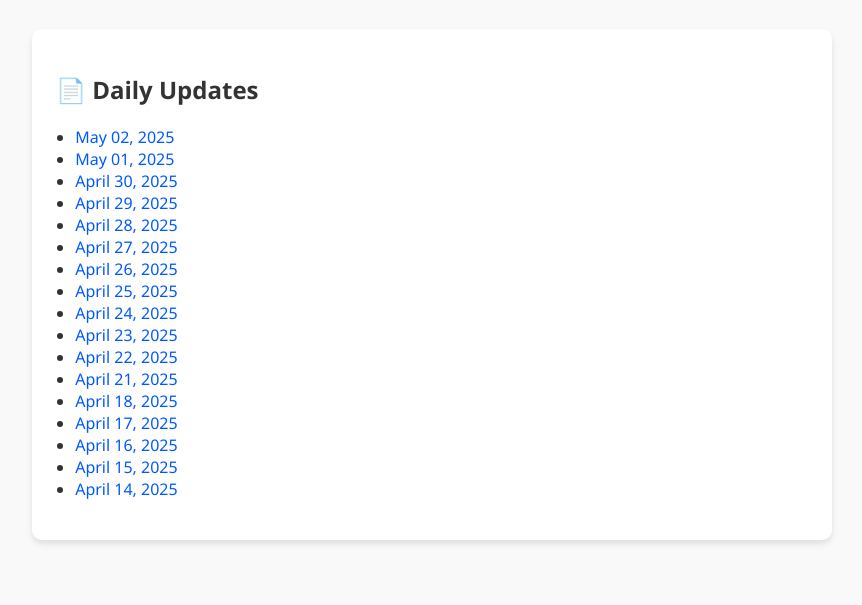
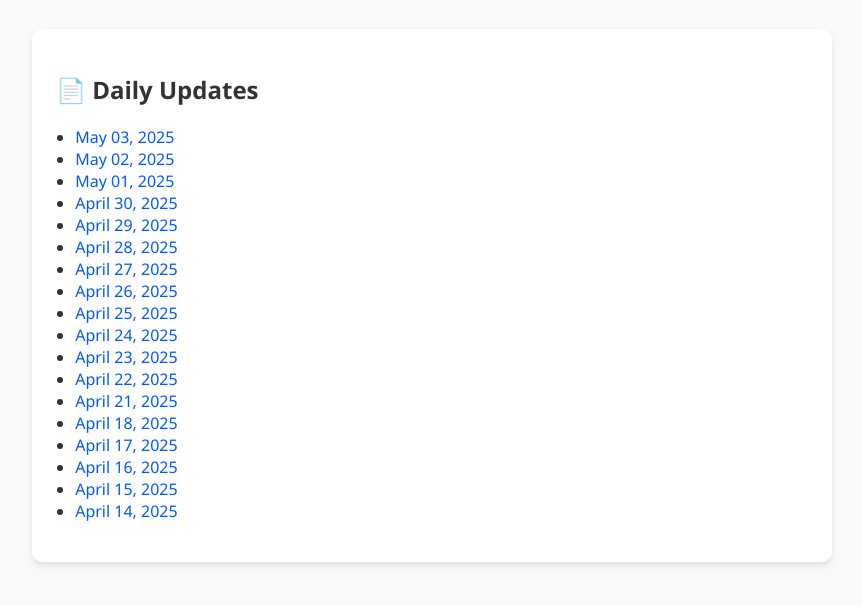
Before and after one commit to weiaiwayne/lampminer-storymachine, a plain HTML site: page index.html in a window 1280 px wide. Shown: the part 143-748 px from the top of the page, without its empty margins (208-1070 px from the left). Drawn offline with Linux system fonts and the light colour scheme.

Commit message:
Update index.html with new summaries

```diff
--- a/index.html
+++ b/index.html
@@ -43,6 +43,7 @@
     <div class="card">
       <h2>📄 Daily Updates</h2>
       <ul>
+        <li><a href="docs/gemini_storyland_analysis_20250503.md" target="_blank">May 03, 2025</a></li>
         <li><a href="docs/gemini_storyland_analysis_20250502.md" target="_blank">May 02, 2025</a></li>
         <li><a href="docs/gemini_storyland_analysis_20250501.md" target="_blank">May 01, 2025</a></li>
         <li><a href="docs/gemini_storyland_analysis_20250430.md" target="_blank">April 30, 2025</a></li>
```
